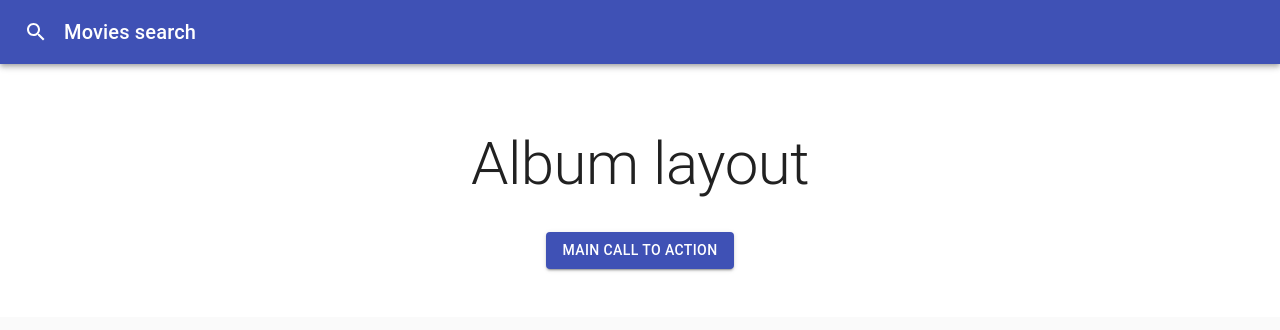
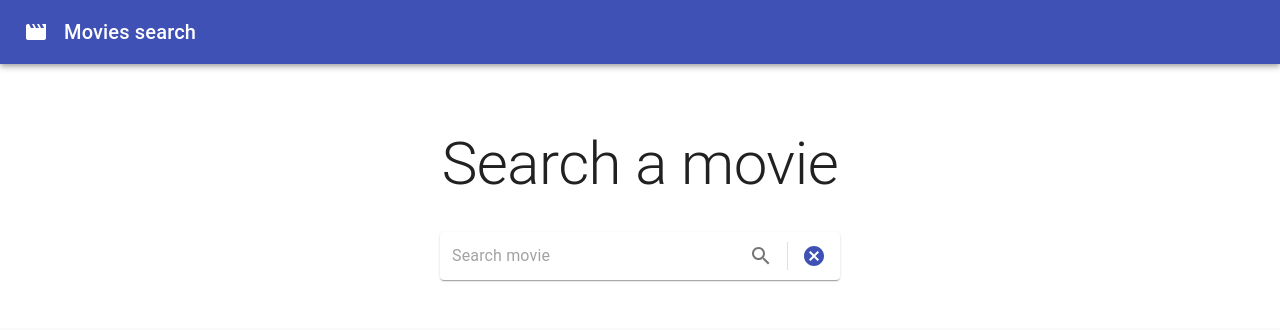
Before and after one commit to matias8588/movies-search, a React (Create React App) app: page / in a window 1280 px wide. Shown: the top 330 px of the page. Built offline with nearby package versions, Linux system fonts and the light colour scheme; no server answers; what redux-immutable-state-invariant would draw is missing.

Commit message:
Switch movie

```diff
--- a/src/Components/Hero.jsx
+++ b/src/Components/Hero.jsx
@@ -1,9 +1,19 @@
-import React from 'react';
+import React, { useState } from 'react';
 import Typography from '@material-ui/core/Typography';
 import { makeStyles } from '@material-ui/core/styles';
-import Container from '@material-ui/core/Container';
-import Grid from '@material-ui/core/Grid';
-import Button from '@material-ui/core/Button';
+import {
+  Container,
+  Grid,
+  Paper,
+  InputBase,
+  IconButton,
+  Divider,
+} from '@material-ui/core';
+import SearchIcon from '@material-ui/icons/Search';
+import CancelIcon from '@material-ui/icons/Cancel';
+import axios from 'axios';
+import { useDispatch } from 'react-redux';
+import { hero, movies } from '../redux/actions';
 
 const useStyles = makeStyles((theme) => ({
   heroContent: {
@@ -13,10 +23,53 @@ const useStyles = makeStyles((theme) => ({
   heroButtons: {
     marginTop: theme.spacing(4),
   },
+  icon: {
+    margin: 'auto',
+  },
+  root: {
+    padding: '2px 4px',
+    display: 'flex',
+    alignItems: 'center',
+    width: 400,
+  },
+  input: {
+    marginLeft: theme.spacing(1),
+    flex: 1,
+  },
+  iconButton: {
+    padding: 10,
+  },
+  divider: {
+    height: 28,
+    margin: 4,
+  },
 }));
 
 const Hero = () => {
   const classes = useStyles();
+  const [inputValue, setInputValue] = useState();
+  const dispatch = useDispatch();
+
+  const handleSearch = (e) => {
+    e.preventDefault();
+    axios
+      .get(
+        `https://api.themoviedb.org/3/search/movie?api_key=0e7564ceeff28c9e5bc077e81ea7fe00&language=en-US&query=${inputValue}&include_adult=false`,
+      )
+      .then((res) => {
+        dispatch(movies.setData(res.data));
+        dispatch(hero.displayHero(false));
+      });
+  };
+  const handleInput = (event) => {
+    setInputValue(event.target.value);
+  };
+
+  const handleClean = () => {
+    setInputValue('');
+    dispatch(hero.setHero({}));
+    dispatch(hero.displayHero(true));
+  };
 
   return (
     <div className={classes.heroContent}>
@@ -28,14 +81,36 @@ const Hero = () => {
           color='textPrimary'
           gutterBottom
         >
-          Album layout
+          Search a movie
         </Typography>
         <div className={classes.heroButtons}>
           <Grid container spacing={2} justify='center'>
             <Grid item>
-              <Button variant='contained' color='primary'>
-                Main call to action
-              </Button>
+              <Paper component='form' className={classes.root}>
+                <InputBase
+                  className={classes.input}
+                  placeholder='Search movie'
+                  inputProps={{ 'aria-label': 'search movie' }}
+                  onChange={handleInput}
+                  value={inputValue}
+                />
+                <IconButton
+                  type='submit'
+                  className={classes.iconButton}
+                  aria-label='search'
+                  onClick={handleSearch}
+                >
+                  <SearchIcon />
+                </IconButton>
+                <Divider className={classes.divider} orientation='vertical' />
+                <IconButton
+                  color='primary'
+                  className={classes.iconButton}
+                  aria-label='directions'
+                >
+                  <CancelIcon onClick={handleClean} />
+                </IconButton>
+              </Paper>
             </Grid>
           </Grid>
         </div>
--- a/src/Components/Navbar.jsx
+++ b/src/Components/Navbar.jsx
@@ -2,8 +2,9 @@ import React from 'react';
 import AppBar from '@material-ui/core/AppBar';
 import Toolbar from '@material-ui/core/Toolbar';
 import Typography from '@material-ui/core/Typography';
-import { Search } from '@material-ui/icons';
+import { Movie } from '@material-ui/icons';
 import { makeStyles } from '@material-ui/core/styles';
+import { useHistory } from 'react-router-dom';
 
 const useStyles = makeStyles((theme) => ({
   icon: {
@@ -13,11 +14,12 @@ const useStyles = makeStyles((theme) => ({
 
 const Navbar = () => {
   const classes = useStyles();
+  const history = useHistory();
 
   return (
     <AppBar position='relative'>
-      <Toolbar>
-        <Search className={classes.icon} />
+      <Toolbar onClick={() => history.push('/')}>
+        <Movie className={classes.icon} />
         <Typography variant='h6' color='inherit' noWrap>
           Movies search
         </Typography>
--- a/src/Views/MovieDetail.jsx
+++ b/src/Views/MovieDetail.jsx
@@ -49,7 +49,6 @@ const MovieDetail = ({ location }) => {
   const data = location.state;
   const history = useHistory();
   const [movieData, setMovieData] = useState();
-  console.log(movieData);
   useEffect(() => {
     axios
       .get(
--- /dev/null
+++ b/src/redux/actions/hero.action.js
@@ -0,0 +1,13 @@
+import { hero } from '../constants';
+
+const setHero = (data = {}) => {
+  return { type: hero.SET_HERO, data };
+};
+
+const displayHero = (data) => {
+  return { type: hero.DISPLAY_HERO, data };
+};
+export default {
+  setHero,
+  displayHero,
+};
--- a/src/redux/actions/index.js
+++ b/src/redux/actions/index.js
@@ -1,3 +1,4 @@
 import movies from './movies.action';
+import hero from './hero.action';
 
-export { movies };
+export { movies, hero };
--- /dev/null
+++ b/src/redux/constants/hero.constant.js
@@ -0,0 +1,4 @@
+export default {
+  SET_HERO: 'SET_HERO',
+  DISPLAY_HERO: 'DISPLAY_HERO',
+};
--- a/src/redux/constants/index.js
+++ b/src/redux/constants/index.js
@@ -1,3 +1,4 @@
 import movies from './movies.constant';
+import hero from './hero.constant';
 
-export { movies };
+export { movies, hero };
--- a/src/redux/constants/movies.constant.js
+++ b/src/redux/constants/movies.constant.js
@@ -1,3 +1,3 @@
 export default {
-  SET_DATA: 'USER_SET_DATA',
+  SET_DATA: 'SET_DATA',
 };
--- /dev/null
+++ b/src/redux/reducers/hero.reducer.js
@@ -0,0 +1,20 @@
+import { hero } from '../constants';
+
+const initialState = {
+  data: {},
+  display: true,
+};
+
+export const data = (state = initialState, action) => {
+  switch (action.type) {
+    case hero.SET_HERO:
+      return { ...state, data: action.data };
+    case hero.DISPLAY_HERO:
+      return { ...state, display: action.data };
+
+    default:
+      return { ...state };
+  }
+};
+
+export default data;
--- a/src/redux/reducers/index.js
+++ b/src/redux/reducers/index.js
@@ -1,7 +1,9 @@
 /* eslint-disable import/no-named-as-default */
 import { combineReducers } from 'redux';
 import data from './movies.reducer';
+import hero from './hero.reducer';
 
 export default combineReducers({
   data,
+  hero,
 });
--- a/src/redux/reducers/movies.reducer.js
+++ b/src/redux/reducers/movies.reducer.js
@@ -2,7 +2,7 @@ import { movies } from '../constants';
 
 const initialState = {};
 
-export const data = (state = initialState, action) => {
+export const hero = (state = initialState, action) => {
   switch (action.type) {
     case movies.SET_DATA:
       return { ...state, ...action.data };
@@ -12,4 +12,4 @@ export const data = (state = initialState, action) => {
   }
 };
 
-export default data;
+export default hero;
```
